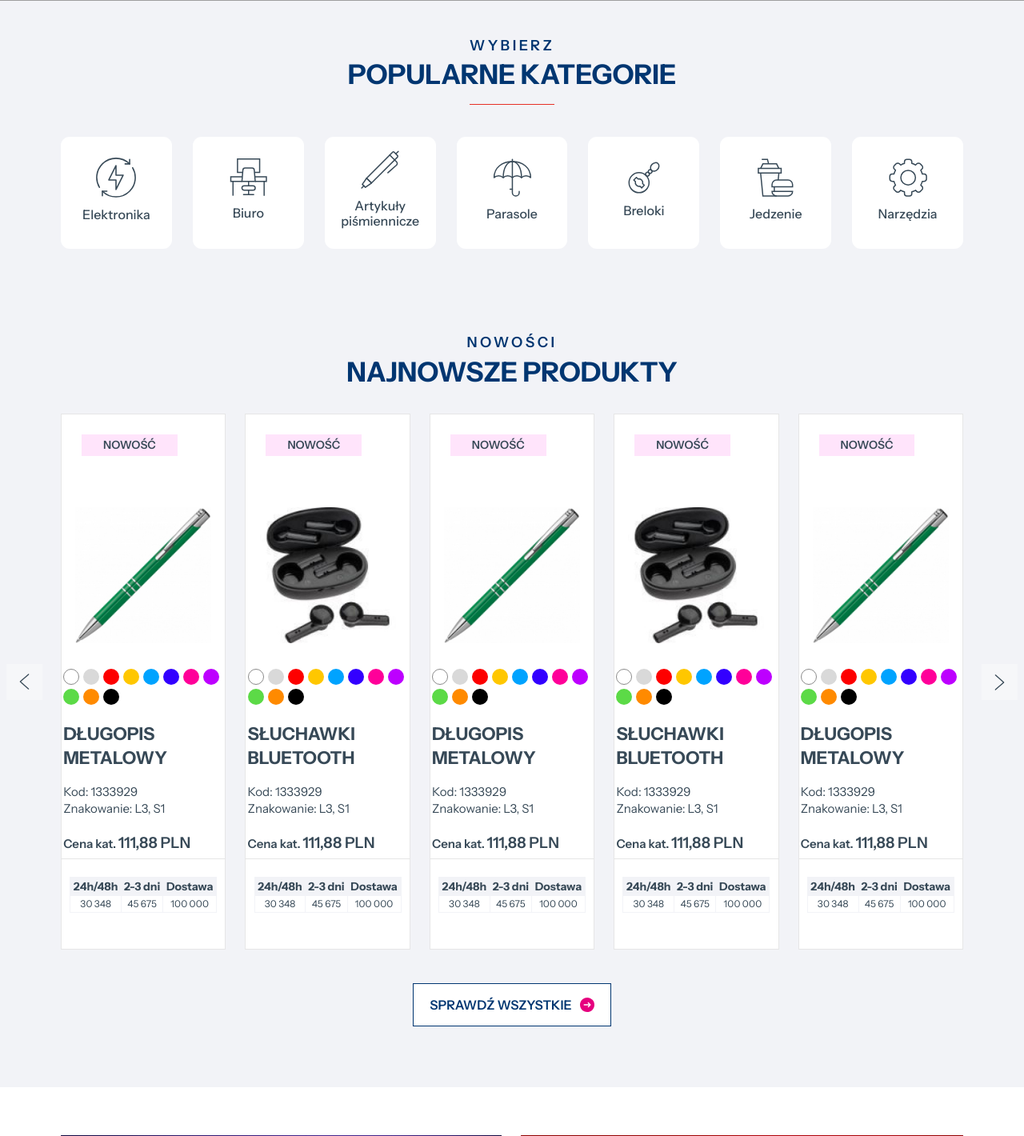
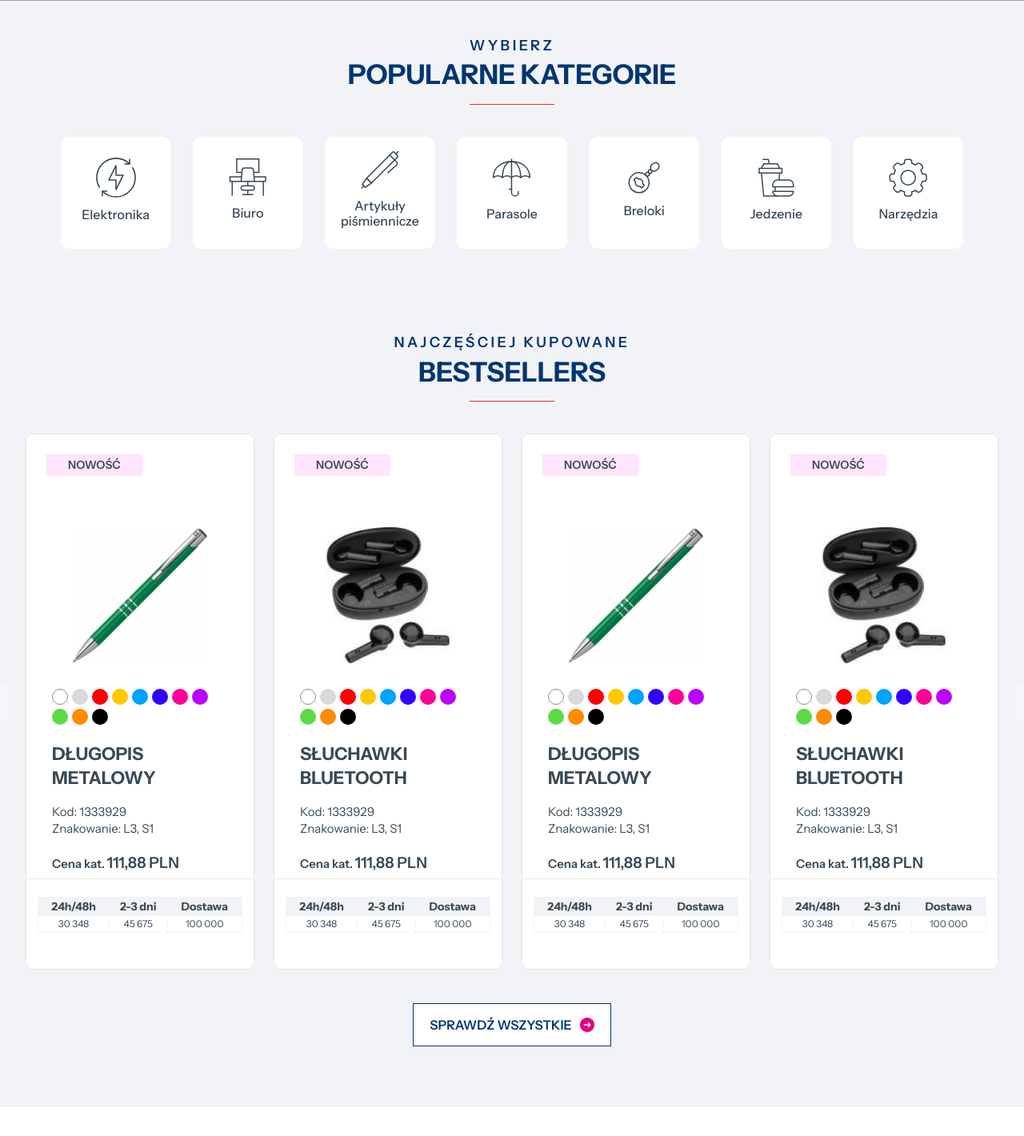
Before and after one commit to goldipl/GIFT-SERWIS, a PHP site: page / in a window 1280 px wide. Shown: the part 820-2240 px from the top of the page at 80% size. Run offline with PHP 8.4, Linux system fonts and the light colour scheme; grey boxes are pictures that could not be loaded.

Commit message:
Update SCSS styles for popular categories, promo products, and swiper product block
- Increased gap in popular categories from 26px to 28px for better spacing.
- Added a max-width of 1240px to the container in promo products for improved layout.
- Introduced border-radius of 10px to swiper product block for a softer appearance and changed hover border color to $main-color-second.

```diff
--- a/components/main_page/promo_products.php
+++ b/components/main_page/promo_products.php
@@ -2,11 +2,12 @@
   <div class="container d-flex flex-row align-items-center justify-content-center">
     <div class="d-flex flex-column py-4 mp-titles align-items-center justify-content-center">
       <div class="d-flex flex-row mp-superscription">
-        <h3>Nowości</h3>
+        <h3>Najczęściej kupowane</h3>
       </div>
       <div class="d-flex flex-row mp-title">
-        <h2>Najnowsze produkty</h2>
+        <h2>Bestsellers</h2>
       </div>
+      <div class="title-red-line"></div>
     </div>
   </div>
 
--- a/js/swiper/promo-products-swiper.js
+++ b/js/swiper/promo-products-swiper.js
@@ -15,7 +15,7 @@ const promo_products_swiper = new Swiper('.promo_products_swiper', {
     breakpoints: {
       // when window width is >= 1240px
        1240: {
-        slidesPerView: 5,
+        slidesPerView: 4,
       },
       // when window width is >= 992px
       992: {
--- a/scss/main_page/_popular_categories.scss
+++ b/scss/main_page/_popular_categories.scss
@@ -18,7 +18,7 @@
     z-index: 1;
     display: flex;
     flex-direction: row;
-    gap: 26px;
+    gap: 28px;
     &__slot {
       display: flex;
       flex-direction: column;
--- a/scss/main_page/_promo_products.scss
+++ b/scss/main_page/_promo_products.scss
@@ -2,6 +2,9 @@
   position: relative;
   background-color: $light_grey;
   padding: 60px 0 60px 0;
+  .container {
+    max-width: 1240px;
+  }
   &::before {
     position: absolute;
     display: block;
--- a/scss/main_page/_swiper_product_block.scss
+++ b/scss/main_page/_swiper_product_block.scss
@@ -3,11 +3,12 @@
   border: 1px solid $grey;
   background-color: $white;
   height: 670px;
+  border-radius: 10px;
   &:hover {
     box-shadow: 0px 0px 9px 2px rgba(0, 0, 0, 0.1);
   }
   &:hover {
-    border: 1px solid $main-color;
+    border: 1px solid $main-color-second;
     .product-hover-box {
       display: flex;
     }
```
Also changed, not shown: scss/main.css, 1 other file.
